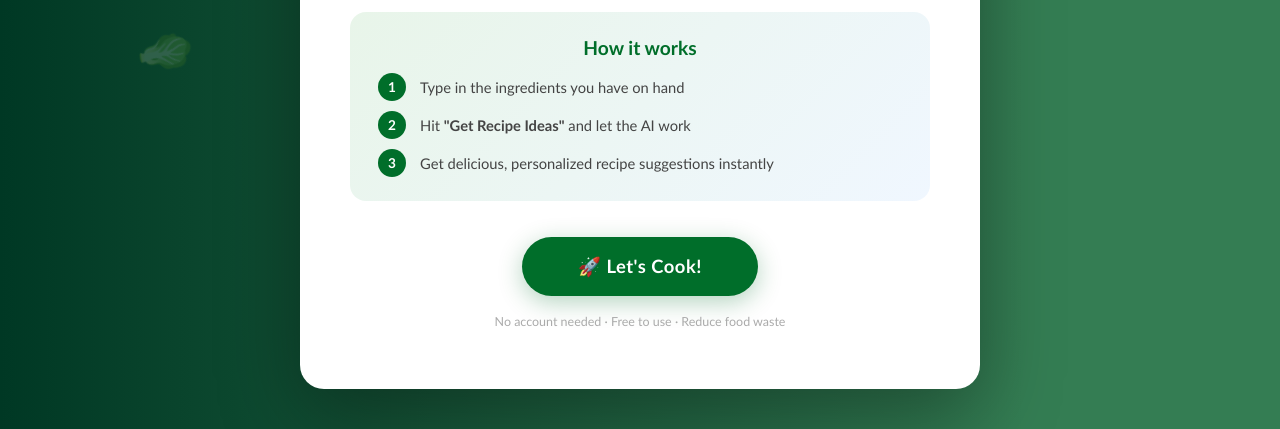
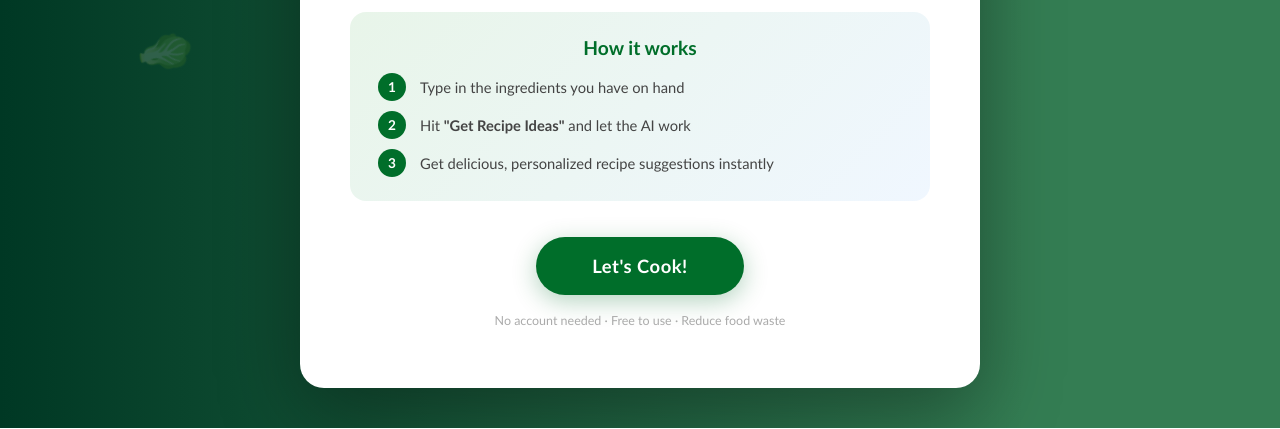
Before and after one commit to MysteriousAlpaca/Leftover-Labs, a website: page index.html in a window 1280 px wide. Shown: the part 741-1170 px from the top of the page. Drawn offline with Linux system fonts and the light colour scheme.

Commit message:
Update index.html

```diff
--- a/index.html
+++ b/index.html
@@ -579,7 +579,7 @@
                 </div>
             </div>
 
-            <button class="btn-start" onclick="goToApp()">🚀 Let's Cook!</button>
+            <button class="btn-start" onclick="goToApp()"> Let's Cook!</button>
             <p class="disclaimer">No account needed · Free to use · Reduce food waste</p>
         </div>
     </div>
```
